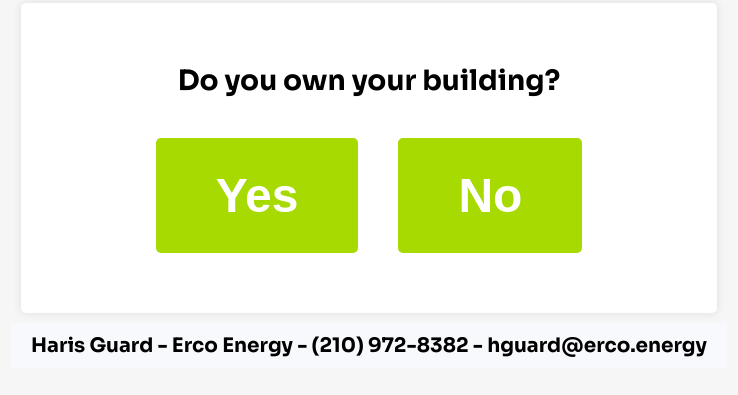
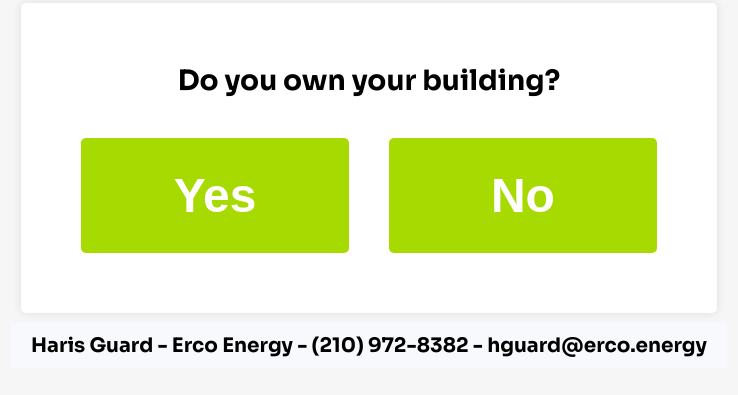
Before and after one commit to Haris00911/zjolt.github.io, a plain HTML site: page index.html in a window 1280 px wide. Shown: the part 183-578 px from the top of the page, without its empty margins (271-1009 px from the left). Drawn offline with Linux system fonts and the light colour scheme.

Commit message:
Update style.css

```diff
--- a/style.css
+++ b/style.css
@@ -66,7 +66,7 @@ button {
     border-radius: 5px;
     cursor: pointer;
     transition: background-color 0.3s ease;
-    flex: 0 0 auto; /* Don't grow or shrink */
+    flex:1; /* Don't grow or shrink */
 }
 
 button:hover, button:focus {
```
